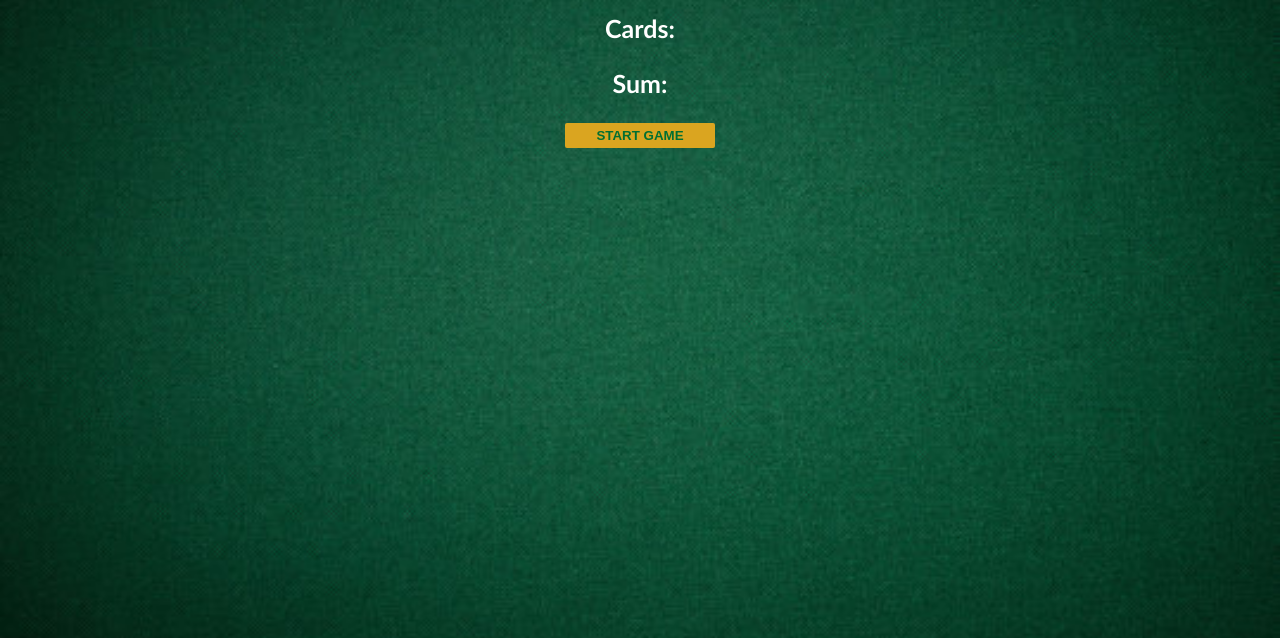
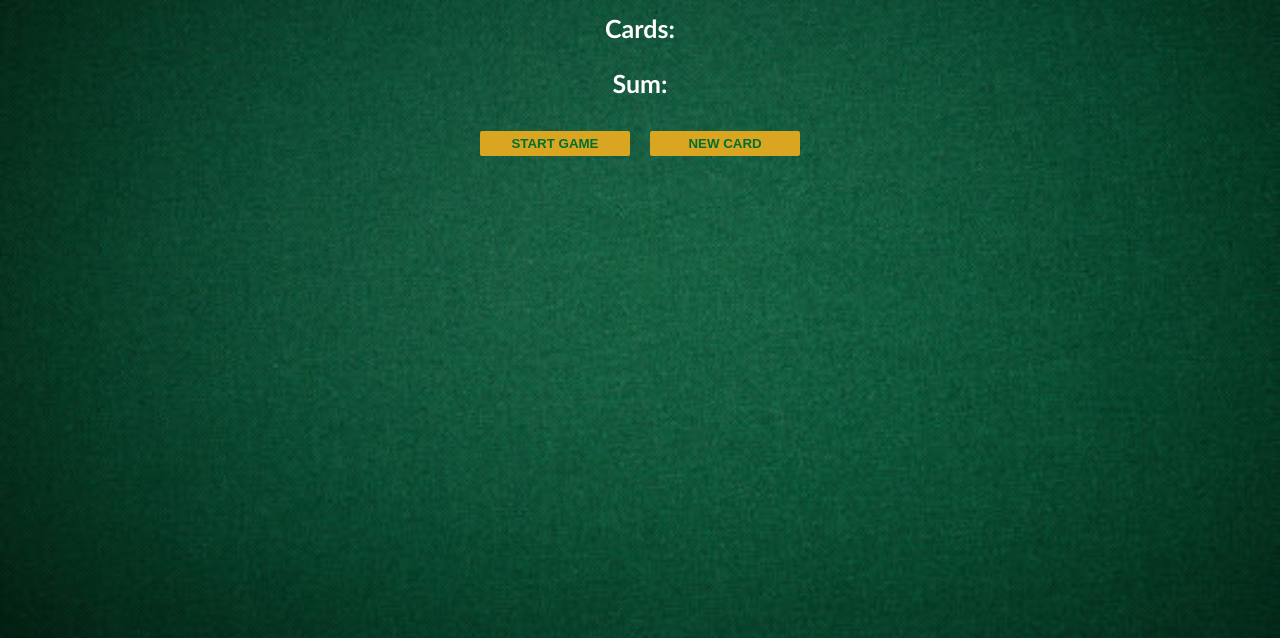
Before and after one commit to Zantri81/blackjack-scrimba, a plain HTML site: page index.html in a window 1280 px wide. Shown: the part 162-800 px from the top of the page. Drawn offline with Linux system fonts and the light colour scheme.

Commit message:
new card and button

```diff
--- a/index.css
+++ b/index.css
@@ -25,8 +25,8 @@ button {
     color: #016f32;
     width: 150px;
     background: goldenrod;
-    padding-top: 5px;
-    padding-bottom: 5px;
+    padding: 5px;
+    margin: 7px;
     font-weight: bold;
     border: none;
     border-radius: 2px;
--- a/index.html
+++ b/index.html
@@ -8,6 +8,7 @@
         <p id="cards-el">Cards: </p>
         <p id="sum-el">Sum: </p>
         <button onclick="startGame()">START GAME</button>
+        <button onclick="newCard()">NEW CARD</button>
         <script src="index.js"></script>
     </body>
 </html>
--- a/index.js
+++ b/index.js
@@ -25,3 +25,10 @@ if (sum <= 20) {
     }
     messageEL.textContent = message
 }
+
+function newCard() {
+    console.log("Drawing a new card from the deck!")
+    let drawCard = 4
+    sum += drawCard
+    startGame()
+}
```
